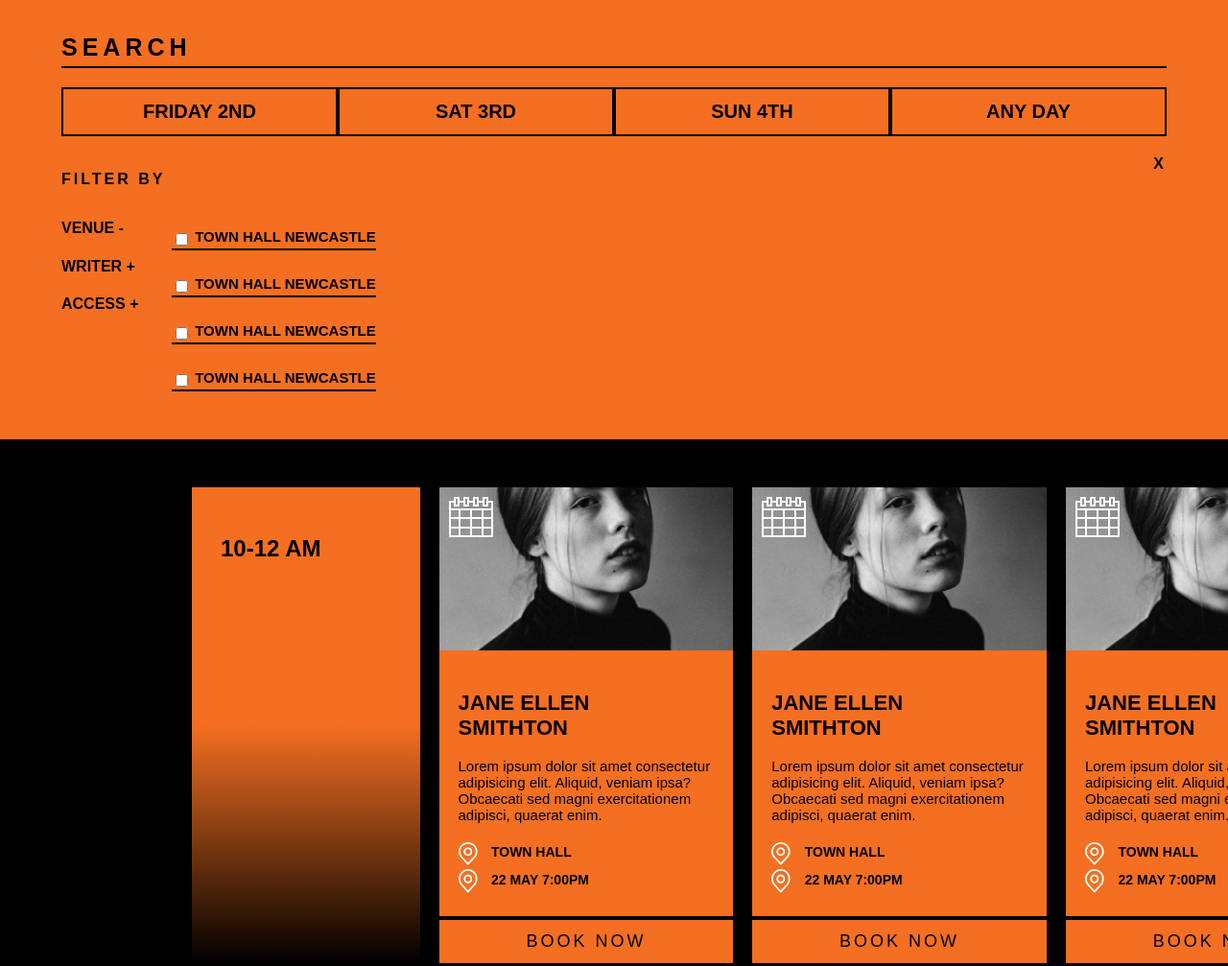
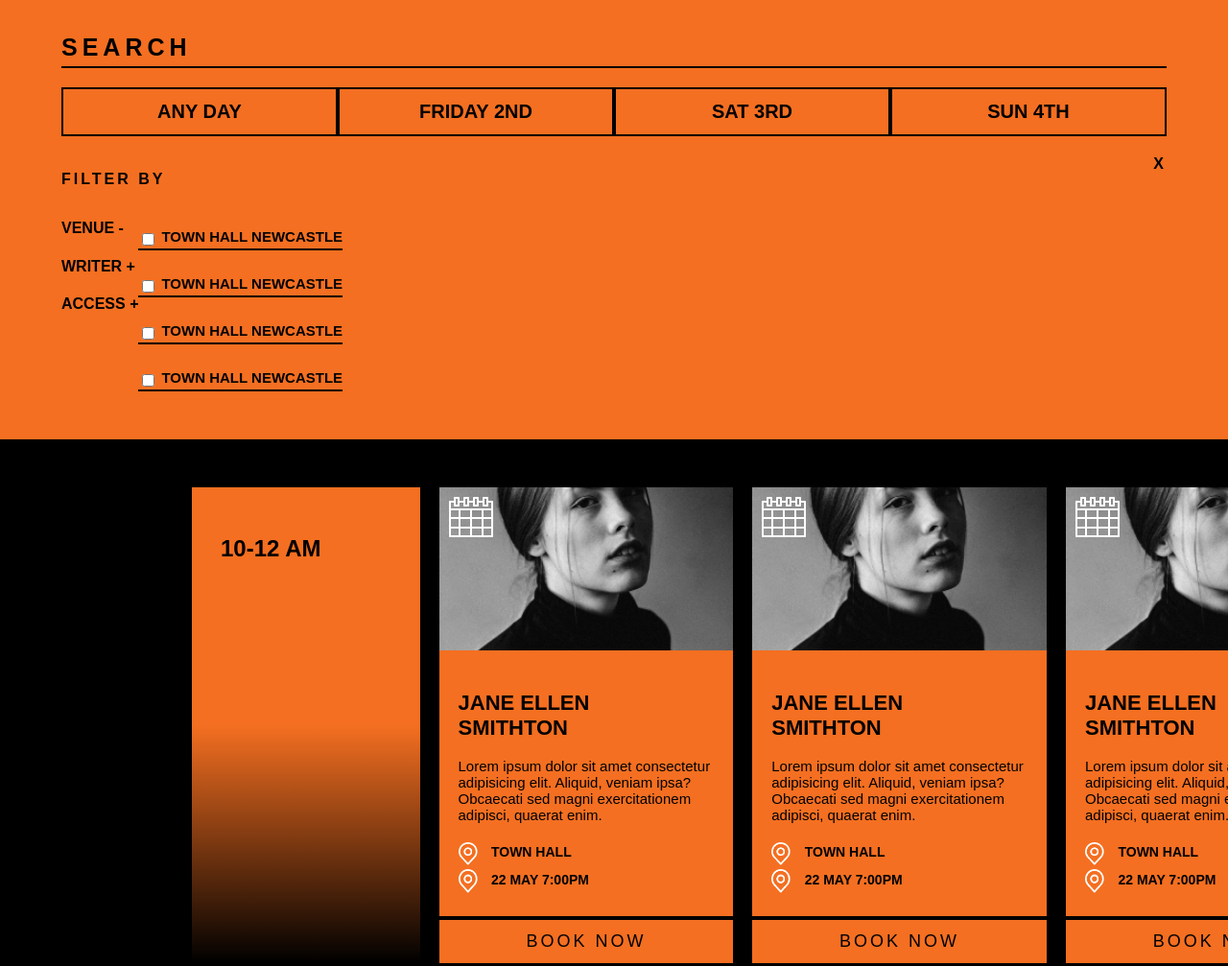
Before and after one commit to shabbir3g/matt-events, a plain HTML site: page index.html in a window 1280 px wide. Shown: the top 1007 px of the page at 96% size. Drawn offline with Linux system fonts and the light colour scheme.

Commit message:
chagne tabs

```diff
--- a/index.html
+++ b/index.html
@@ -17,24 +17,14 @@
                 <div class="search-box">
                     <input type="search" placeholder="Search">
                 </div>
-                <div class="radio-button">
-                    <div class="single-radio">
-                        <label for="friday">Friday 2nd</label>
-                        <input name="time-radio" id="friday" type="radio">
-                    </div>
-                    <div class="single-radio">
-                        <label for="SAT">SAT 3rd</label>
-                        <input name="time-radio" id="SAT" type="radio">
-                    </div>
-                    <div class="single-radio">
-                        <label for="SUN">SUN 4th</label>
-                        <input name="time-radio" id="SUN" type="radio">
-                    </div>
-                    <div class="single-radio">
-                        <label for="ANY">ANY Day</label>
-                        <input name="time-radio" id="ANY" type="radio">
-                    </div>
-                </div>
+
+                <ul class="tabs days">
+                    <li class="active" data-day="any"><a href="#">Any Day</a></li>
+                    <li data-day="20220402"><a href="#">Friday 2nd</a></li>
+                    <li data-day="20220403"><a href="#">Sat 3rd</a></li>
+                    <li data-day="20220404"><a href="#">Sun 4th</a></li>
+                </ul>
+
                 <div class="filter-by">
                     <div class="filter-text">
                         <p>Filter By</p>
@@ -44,7 +34,7 @@
                     </div>
                 </div>
                 <div class="filter-dopdown">
-                    <div class="filter-name">
+                    <div class="tabs filter">
                         <h2>Venue - </h2>
                         <h2>Writer +</h2>
                         <h2>Access +</h2>
--- a/style.css
+++ b/style.css
@@ -43,34 +43,34 @@ h1, h2, h3, h4, h5, h6, p{
     color: #000;
     opacity: 1;
 }
-.radio-button {
-    margin-top: 20px;
+ul.tabs {
     display: flex;
     flex-direction: row;
     justify-content: space-around;
+    margin: 20px 0;
+    padding: 0;
 }
-.radio-button .single-radio {
+ul.tabs li {
     border: 2px solid #000;
     width: 100%;
     text-align: center;
-
+    list-style: none;
 
 }
-.radio-button .single-radio label {
+ul.tabs li a {
     display: block;
     cursor: pointer;
     padding: 12px;
     text-transform: uppercase;
     font-size: 20px;
     font-weight: bold;
+    text-decoration: none;
+    color: #000;
 }
-.radio-button .single-radio label:hover{
+ul.tabs li a:hover{
     background-color: #fff;
 }
-.radio-button .single-radio input {
-    display: none;
-    overflow: hidden;
-}
+
 .filter-by {
     margin-top: 20px;
     display: flex;
@@ -90,7 +90,7 @@ h1, h2, h3, h4, h5, h6, p{
 .filter-name{
     width: 10%;
 }
-.filter-name h2 {
+.tabs h2 {
     padding: 4px 0;
     text-transform: uppercase;
     font-size: 16px;
@@ -268,7 +268,7 @@ h1, h2, h3, h4, h5, h6, p{
 /* Responsive design  */
 
 @media all and (max-width: 720px) {
-    .radio-button {
+    .tabs {
         margin-top: 20px;
         display: flex;
         flex-direction: column;
@@ -302,7 +302,7 @@ h1, h2, h3, h4, h5, h6, p{
         padding: 35px;
         font-size: 20px;
     }
-    .radio-button .single-radio {
+    .tabs .single-radio {
         margin-bottom: 11px;
     }
 }
```
